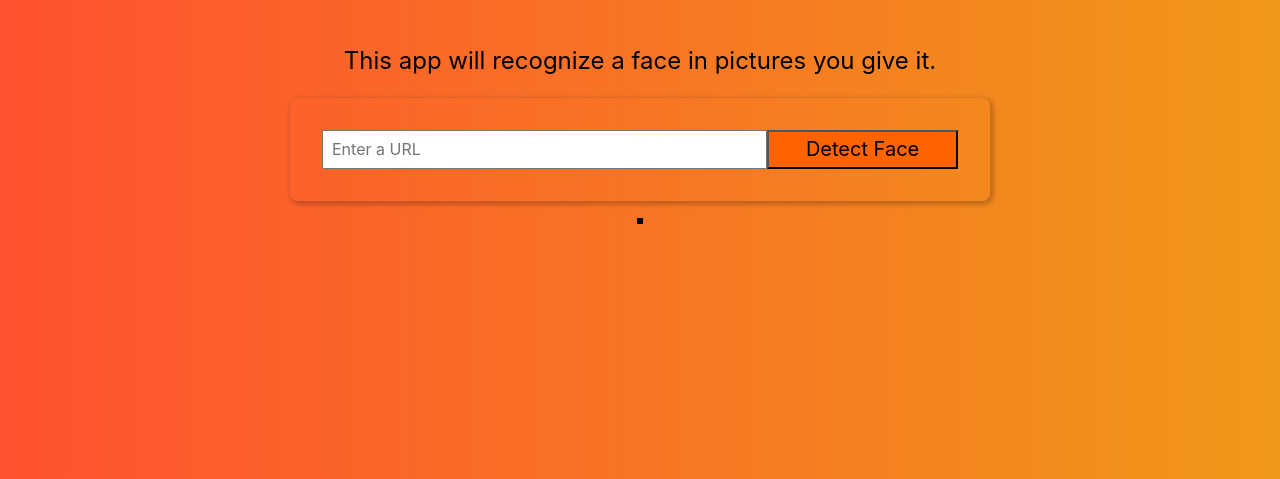
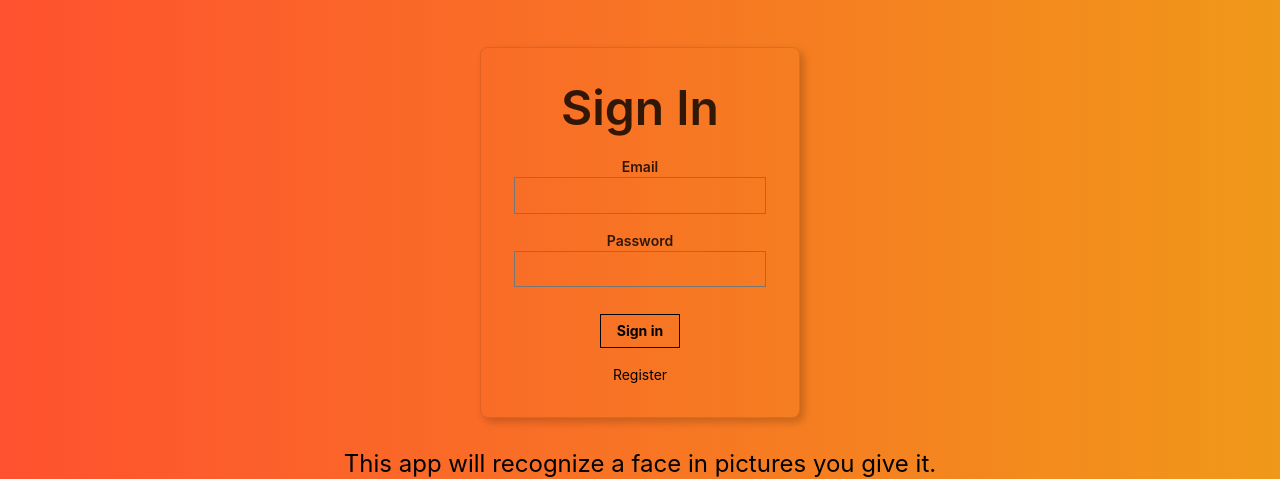
Before and after one commit to gmc314/facial-recognition-app, a React (Create React App) app: page / in a window 1280 px wide. Shown: the part 243-722 px from the top of the page. Built offline with nearby package versions, Linux system fonts and the light colour scheme.

Commit message:
continue sign in form

```diff
--- a/src/App.js
+++ b/src/App.js
@@ -3,7 +3,7 @@ import './App.css';
 import Navigation from './components/Navigation/Navigation';
 import FaceDetection from './components/FaceDetection/FaceDetection';
 import Logo from './components/Logo/Logo';
-//import SignIn from './components/SignIn/SignIn';
+import SignIn from './components/SignIn/SignIn';
 import ImageLinkForm from './components/ImageLinkForm/ImageLinkForm';
 import ParticlesBg from 'particles-bg';
 
@@ -96,7 +96,7 @@ class App extends Component {
         <ParticlesBg type="cobweb" bg={true} />
         <Navigation />
         <Logo />
-        {/*<SignIn />*/}
+        <SignIn />
         <ImageLinkForm onInputChange={ this.onInputChange } onButtonSubmit={ this.onButtonSubmit }/>
         <FaceDetection boundingBox={ boundingBox } imageURL={ imageURL }/>
       </div>
--- a/src/components/SignIn/SignIn.js
+++ b/src/components/SignIn/SignIn.js
@@ -4,11 +4,11 @@ import './SignIn.css';
 const SignIn = () => {
   return (
     <div>
-      <article class="br3 ba dark-gray b--black-10 mv4 w-100 w-50-m w-25-l mw5 center">
+      <article class="br3 ba b--black-10 mv4 w-100 w-50-m w-25-l mw6 shadow-5 center">
         <main className="pa4 black-80">
-          <form className="measure center">
+          <form className="measure">
             <fieldset id="sign_up" className="ba b--transparent ph0 mh0">
-              <legend className="f4 fw6 ph0 mh0">Sign In</legend>
+              <legend className="f1 fw6 ph0 mh0">Sign In</legend>
               <div className="mt3">
                 <label className="db fw6 lh-copy f6" for="email-address">Email</label>
                 <input className="pa2 input-reset ba bg-transparent hover-bg-black hover-white w-100" type="email" name="email-address"  id="email-address"/>
@@ -22,7 +22,7 @@ const SignIn = () => {
               <input className="b ph3 pv2 input-reset ba b--black bg-transparent grow pointer f6 dib" type="submit" value="Sign in"/>
             </div>
             <div className="lh-copy mt3">
-              <a href="#0" className="f6 link dim black db">Sign up</a>
+              <a href="#0" className="f6 link dim black db">Register</a>
             </div>
           </form>
         </main>
```
